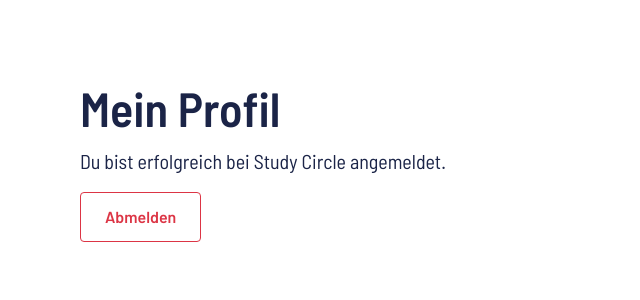
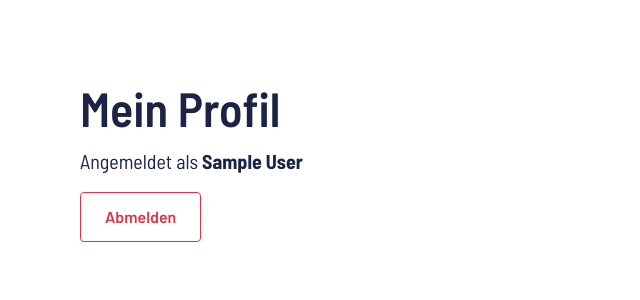
Before and after one commit to JCM444/WebApp, a Flask app: page /profile in a window 1280 px wide. Shown: the part 80-380 px from the top of the page, without its empty margins (0-640 px from the left). Run offline with Flask 3, Linux system fonts and the light colour scheme; a user stored in the database is signed in; tables that the repository leaves empty hold one stand-in row (values such as "Sample post"); some libraries are stand-ins or nearby versions.

Commit message:
add registration for new users

```diff
--- a/features/identity/auth.py
+++ b/features/identity/auth.py
@@ -5,6 +5,7 @@ PUBLIC_ENDPOINTS = {
   "identity.login",
   "identity.start_login",
   "identity.callback",
+  "identity.register",
   "static"
 }
 
--- a/features/identity/routes.py
+++ b/features/identity/routes.py
@@ -2,6 +2,9 @@ import secrets
 
 from flask import Blueprint, redirect, render_template, session, url_for, abort, request
 from requests import RequestException
+
+from db import db
+from .models import User
 from .studid import create_verification, get_verification
 
 
@@ -59,8 +62,33 @@ def callback():
         abort(403, "Nur HWR Berlin erlaubt.")
 
     session.clear()
+
+    user = User.query.filter_by(auth_identifier=identifier).first()
+    if not user:
+        session["pending_identifier"] = identifier
+        return redirect(url_for("identity.register"))
+
     session["authenticated"] = True
+    session["user_id"] = user.id
+    return redirect(url_for("index"))
 
+@bp.route("/register", methods=["GET", "POST"])
+def register():
+    identifier = session.get("pending_identifier")
+    if not identifier:
+        return redirect(url_for("identity.login"))
+
+    name = request.form.get("display_name", "").strip()[:100]
+    if request.method == "GET" or not name:
+        return render_template("register.html")
+
+    user = User(auth_identifier=identifier, display_name=name)
+    db.session.add(user)
+    db.session.commit()
+
+    session.clear()
+    session["authenticated"] = True
+    session["user_id"] = user.id
     return redirect(url_for("index"))
 
 @bp.post("/logout")
@@ -70,4 +98,5 @@ def logout():
 
 @bp.get("/profile")
 def profile():
-    return render_template("profile.html")
+    user = User.query.filter_by(id=session.get("user_id")).first()
+    return render_template("profile.html", user=user)
--- a/templates/profile.html
+++ b/templates/profile.html
@@ -6,7 +6,7 @@
   <h1 class="display-5 fw-semibold text-primary">Mein Profil</h1>
 
   <p class="fs-5 text-primary">
-    Du bist erfolgreich bei Study Circle angemeldet.
+    Angemeldet als <strong>{{ user.display_name }}</strong>
   </p>
 
   <form method="post" action="{{ url_for('identity.logout') }}">
```
Also changed, not shown: templates/register.html (added, +15 -0 lines).
